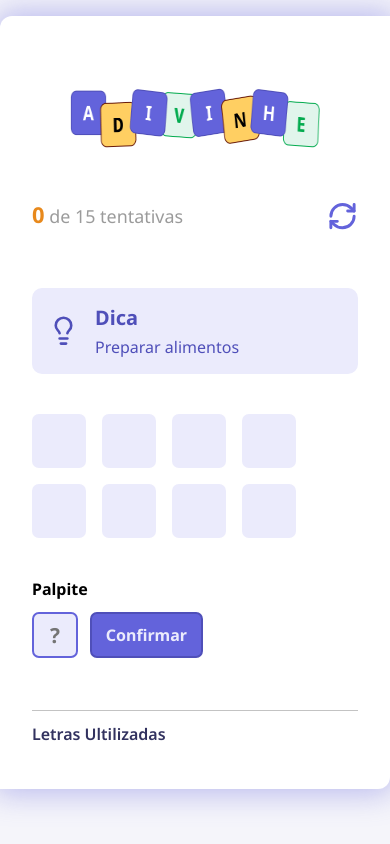
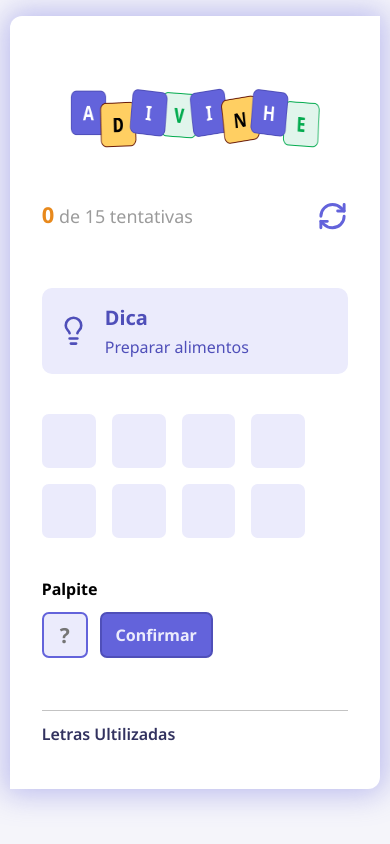
Before and after one commit to MatAntonagi/adivinhe, a React (Vite) app: page / in a window 390 px wide. Built offline with nearby package versions, Linux system fonts and the light colour scheme.

Commit message:
editando responsividade para telas menores.

```diff
--- a/src/app.module.css
+++ b/src/app.module.css
@@ -31,3 +31,9 @@
   gap: .75rem;
   margin-top: .75rem;
 }
+
+@media(width < 600px){
+  .container main {
+      width: 95%;
+    }
+}
```
